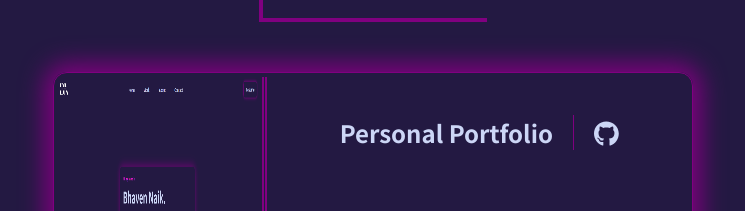
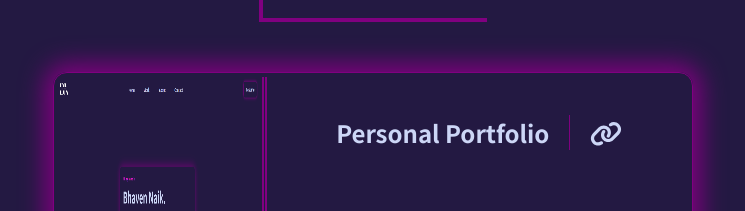
Before and after one commit to bhaven123/my-react-portfolio, a React (Create React App) app: page / in a window 1280 px wide. Shown: the part 869-1080 px from the top of the page, without its empty margins (267-1012 px from the left). Built offline with nearby package versions, Linux system fonts and the light colour scheme.

Commit message:
changed portfolio link

```diff
--- a/src/pages/Work.js
+++ b/src/pages/Work.js
@@ -3,6 +3,7 @@ import portfolio from "../assets/portfolio.png";
 import drImage from "../assets/dr.png";
 import ganImage from "../assets/gans.png";
 import { faGithub } from "@fortawesome/free-brands-svg-icons";
+import { faLink } from "@fortawesome/free-solid-svg-icons";
 import { FontAwesomeIcon } from "@fortawesome/react-fontawesome";
 
 const Work = () => {
@@ -18,12 +19,12 @@ const Work = () => {
             <div className={classes.block}>
               <h2 className={classes["project-title"]}>Personal Portfolio</h2>
               <a
-                href="https://github.com/bhaven123/my-react-portfolio.git"
+                href="https://bhaven-naik.com/"
                 target="_blank"
                 rel="noreferrer"
                 className={classes["project-links"]}
               >
-                <FontAwesomeIcon icon={faGithub} />
+                <FontAwesomeIcon icon={faLink} />
               </a>
             </div>
             <ul className={classes.description}>
```
